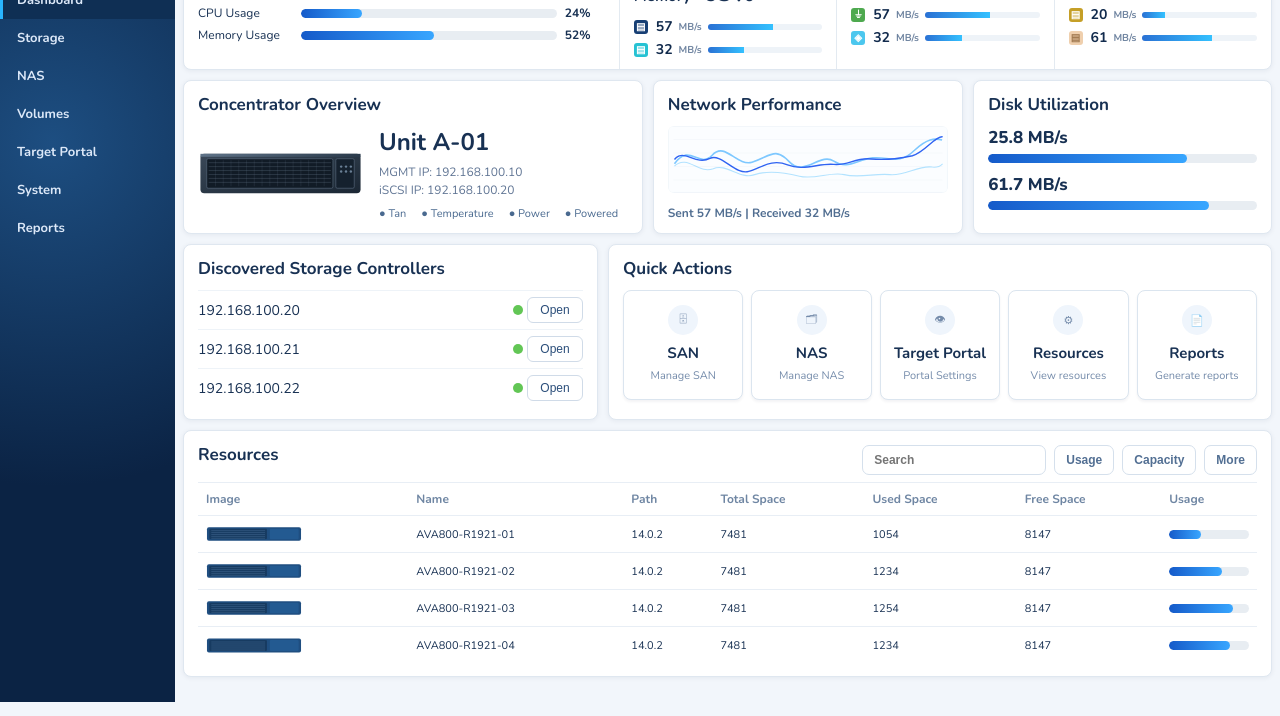
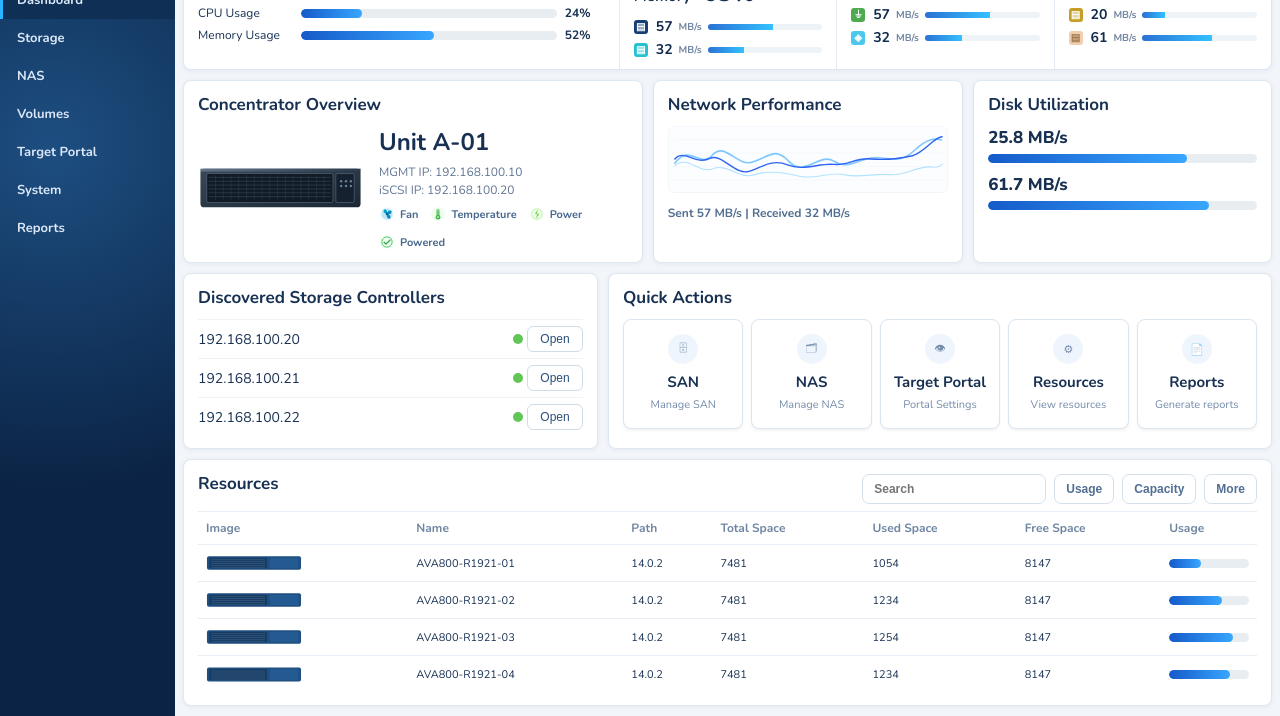
Before and after one commit to ahmadshafi70/scvm_frontend, a plain HTML site: page index.html in a window 1280 px wide. Shown: the part 98-814 px from the top of the page. Drawn offline with nearby package versions, Linux system fonts and the light colour scheme.

Commit message:
Add modern fan temperature and power legend icons

```diff
--- a/index.html
+++ b/index.html
@@ -97,7 +97,12 @@
                 <h4>Unit A-01</h4>
                 <p>MGMT IP: 192.168.100.10</p>
                 <p>iSCSI IP: 192.168.100.20</p>
-                <div class="legend"><span>● Tan</span><span>● Temperature</span><span>● Power</span><span>● Powered</span></div>
+                <div class="legend">
+                  <span class="legend-item"><img src="assets/fan-icon.svg" alt="Fan" />Fan</span>
+                  <span class="legend-item"><img src="assets/temperature-icon.svg" alt="Temperature" />Temperature</span>
+                  <span class="legend-item"><img src="assets/power-icon.svg" alt="Power" />Power</span>
+                  <span class="legend-item"><img src="assets/powered-icon.svg" alt="Powered" />Powered</span>
+                </div>
               </div>
             </div>
           </article>
--- a/styles.css
+++ b/styles.css
@@ -33,7 +33,7 @@ main{padding:0 8px 10px}
 .overview,.chart,.disk,.controllers,.quick-actions,.resources{padding:12px 14px}
 h3{margin:0 0 10px;font-size:17px}
 .overview-content{display:flex;gap:16px;align-items:center}.server-svg{width:165px;height:auto;flex:0 0 auto}
-.text h4{margin:0 0 6px;font-size:24px}.text p{margin:2px 0;font-size:12px;color:#607594}.legend{display:flex;gap:15px;margin-top:8px;color:#49698f;font-size:11px}
+.text h4{margin:0 0 6px;font-size:24px}.text p{margin:2px 0;font-size:12px;color:#607594}.legend{display:flex;gap:12px;margin-top:8px;color:#49698f;font-size:11px;flex-wrap:wrap}.legend-item{display:inline-flex;align-items:center;gap:5px;font-weight:700}.legend-item img{width:16px;height:16px;display:block}
 .chart-svg{width:100%;height:auto;border-radius:6px}.chart-meta{margin-top:6px;font-weight:700;color:#516e91;font-size:12px}
 .usage-row{margin-bottom:10px}.usage-row>span{display:block;font-size:17px;font-weight:800;margin-bottom:5px}.mix{background:linear-gradient(90deg,#2da6ca,#f2be3f)}
 .actions-grid{display:grid;grid-template-columns:1.25fr 2fr;gap:10px;margin-top:10px}
```
Also changed, not shown: assets/fan-icon.svg (added), assets/power-icon.svg (added), assets/powered-icon.svg (added), assets/temperature-icon.svg (added).
